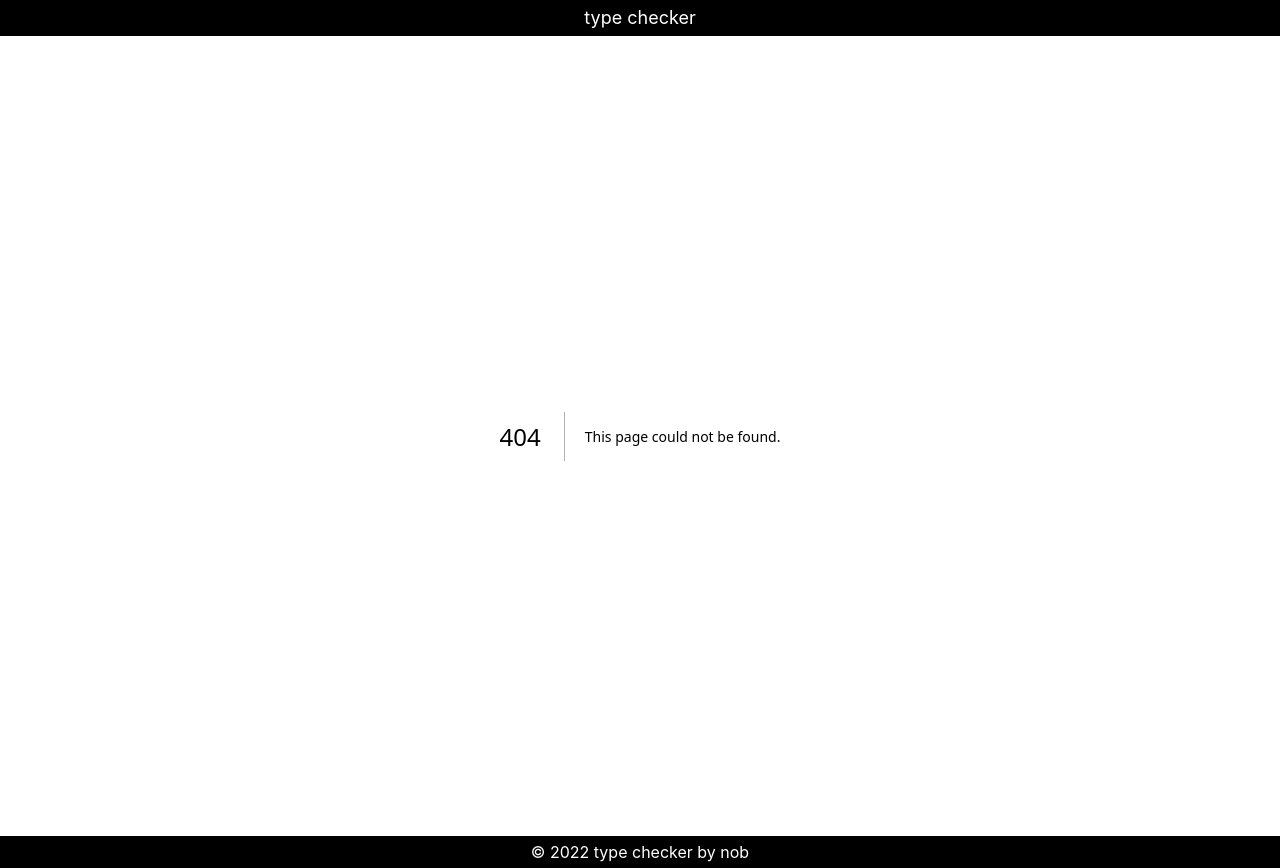
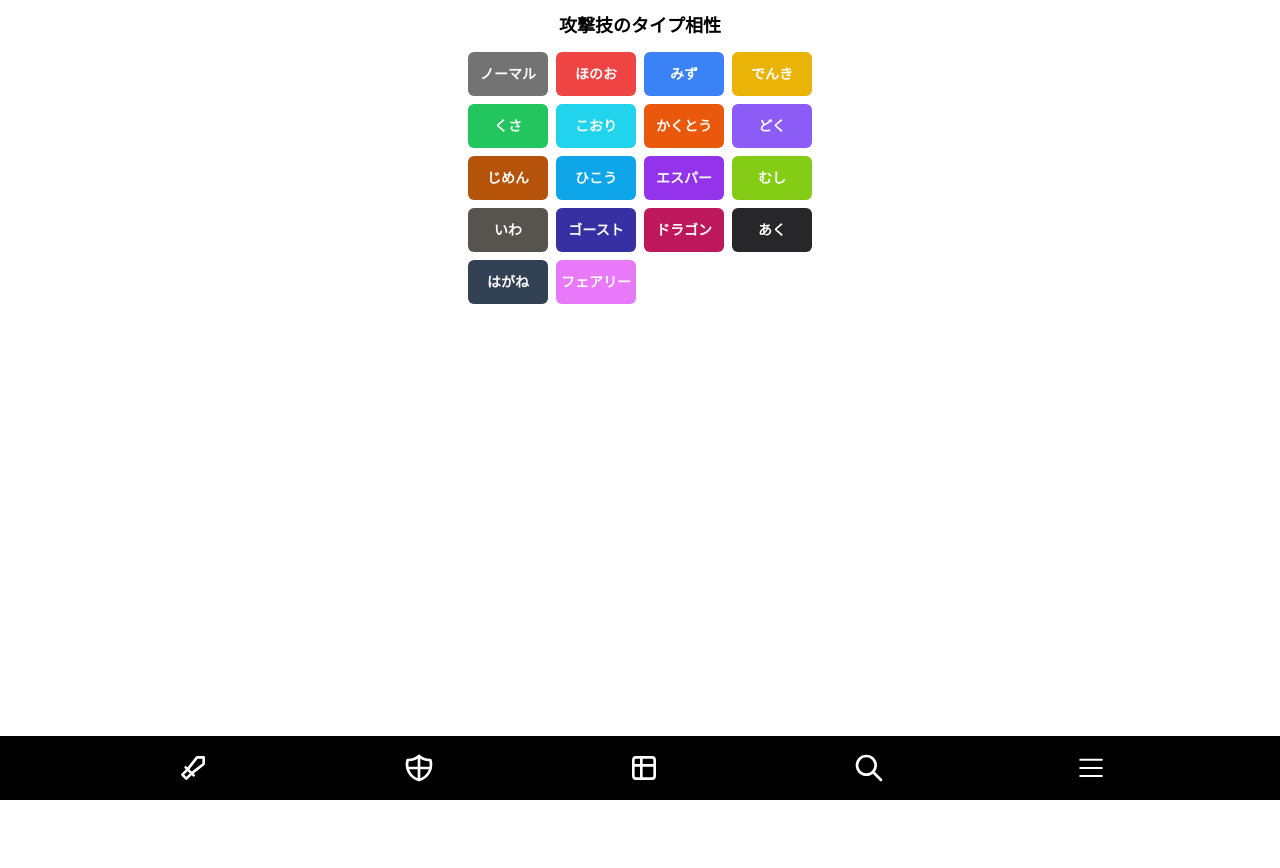
Before and after one commit to nbr41to/pokemon-utils, a Next.js app: page /attack in a window 1280 px wide. Before the commit this address had no page. After the commit the page ends 800 px from the top, so only its background shows below. Built offline with nearby package versions, Linux system fonts and the light colour scheme.

Commit message:
メニューの追加と修正

```diff
--- a/package.json
+++ b/package.json
@@ -22,6 +22,7 @@
     "puppeteer": "^19.3.0",
     "react": "18.2.0",
     "react-dom": "18.2.0",
+    "react-icons": "^4.7.1",
     "typescript": "^4.8.4"
   },
   "devDependencies": {
--- a/pages/_app.tsx
+++ b/pages/_app.tsx
@@ -1,17 +1,56 @@
 import type { AppProps } from 'next/app';
+
+import { useRouter } from 'next/router';
 import 'src/styles/globals.css';
+import { SlMenu } from 'react-icons/sl';
+import { TbSword, TbShieldCheckered, TbTable, TbSearch } from 'react-icons/tb';
 
 const App = ({ Component, pageProps }: AppProps) => {
+  const router = useRouter();
+
   return (
-    <>
-      <h1 className="bg-black py-1 text-center text-lg text-white">
-        type checker
-      </h1>
-      <Component {...pageProps} />
-      <footer className="text- bg-black py-1 text-center text-white">
-        © 2022 type checker by nob
+    <div className="relative">
+      <main className="pb-16">
+        <Component {...pageProps} />
+      </main>
+      <footer className="fixed bottom-0 flex h-16 w-full items-center justify-evenly bg-black text-white">
+        <button
+          type="button"
+          className="h-full px-4"
+          onClick={() => router.push('/attack')}
+        >
+          <TbSword size={32} />
+        </button>
+        <button
+          type="button"
+          className="h-full px-4"
+          onClick={() => router.push('/defense')}
+        >
+          <TbShieldCheckered size={32} />
+        </button>
+        <button
+          type="button"
+          className="h-full px-4"
+          onClick={() => router.push('/compatibility')}
+        >
+          <TbTable size={32} />
+        </button>
+        <button
+          type="button"
+          className="h-full px-4"
+          onClick={() => router.push('/search')}
+        >
+          <TbSearch size={32} />
+        </button>
+        <button
+          type="button"
+          className="h-full px-4"
+          onClick={() => router.push('/')}
+        >
+          <SlMenu size={24} />
+        </button>
       </footer>
-    </>
+    </div>
   );
 };
 
--- /dev/null
+++ b/pages/attack.tsx
@@ -0,0 +1,14 @@
+import type { NextPage } from 'next';
+
+import { AttackTypeChecker } from '@/components/AttackTypeChecker';
+
+const Attack: NextPage = () => {
+  return (
+    <div className="mx-auto max-w-[400px]">
+      <h2 className="py-3 text-center text-lg font-bold">攻撃技のタイプ相性</h2>
+      <AttackTypeChecker />
+    </div>
+  );
+};
+
+export default Attack;
--- /dev/null
+++ b/pages/compatibility.tsx
@@ -0,0 +1,14 @@
+import type { NextPage } from 'next';
+
+import { CompatibilityChecker } from '@/components/CompatibilityChecker';
+
+const Compatibility: NextPage = () => {
+  return (
+    <div className="mx-auto max-w-[400px]">
+      <h2 className="py-3 text-center text-lg font-bold">タイプ相性表</h2>
+      <CompatibilityChecker />
+    </div>
+  );
+};
+
+export default Compatibility;
--- /dev/null
+++ b/pages/defense.tsx
@@ -0,0 +1,16 @@
+import type { NextPage } from 'next';
+
+import { DefenseTypeChecker } from '@/components/DefenseTypeChecker';
+
+const Defense: NextPage = () => {
+  return (
+    <div className="mx-auto max-w-[400px]">
+      <h2 className="py-3 text-center text-lg font-bold">
+        受けポケモンのタイプ相性
+      </h2>
+      <DefenseTypeChecker />
+    </div>
+  );
+};
+
+export default Defense;
--- /dev/null
+++ b/pages/search.tsx
@@ -0,0 +1,14 @@
+import type { NextPage } from 'next';
+
+import { PokemonSearcher } from '@/components/PokemonSearcher';
+
+const Search: NextPage = () => {
+  return (
+    <div className="mx-auto max-w-[400px]">
+      <h2 className="py-3 text-center text-lg font-bold">種族値検索</h2>
+      <PokemonSearcher />
+    </div>
+  );
+};
+
+export default Search;
--- a/src/components/CompatibilityChecker.tsx
+++ b/src/components/CompatibilityChecker.tsx
@@ -20,14 +20,14 @@ export const CompatibilityChecker: FC = () => {
   };
 
   return (
-    <div className="">
+    <div>
       <TypeMultiSelect
         value={selects}
         onSelect={onSelect}
         onSelectAll={() => setSelects([...elementals])}
         onClear={() => setSelects([])}
       />
-      <div className="mt-4 min-h-[372px]">
+      <div className="mx-auto mt-4 min-h-[372px] w-fit">
         <CompatibilityTable selects={selects} />
       </div>
     </div>
--- a/src/components/PokemonSearcher.tsx
+++ b/src/components/PokemonSearcher.tsx
@@ -41,7 +41,7 @@ export const PokemonSearcher: FC = () => {
       <div>
         <label
           htmlFor="toggle-abilities"
-          className="flex cursor-pointer justify-end gap-2 text-xs font-bold"
+          className="flex cursor-pointer justify-end gap-2 py-2 text-xs font-bold"
         >
           <input
             id="toggle-abilities"
--- a/src/components/TypeMultiSelect.tsx
+++ b/src/components/TypeMultiSelect.tsx
@@ -40,7 +40,7 @@ export const TypeMultiSelect: FC<Props> = ({
       {onSelectAll ? (
         <button
           type="button"
-          className="w-20 rounded-full bg-teal-500 px-1 py-4 text-sm font-bold text-white disabled:opacity-50"
+          className="w-20 rounded-full bg-teal-500 text-sm font-bold text-white disabled:opacity-20"
           disabled={value.length === elementals.length}
           onClick={onSelectAll}
         >
@@ -53,7 +53,7 @@ export const TypeMultiSelect: FC<Props> = ({
       {onClear ? (
         <button
           type="button"
-          className="w-20 rounded-full bg-gray-700 px-1 py-4 text-sm font-bold text-white disabled:opacity-50"
+          className="w-20 rounded-full bg-gray-700 text-sm font-bold text-white disabled:opacity-20"
           disabled={!value.length}
           onClick={onClear}
         >
--- a/src/utils.ts
+++ b/src/utils.ts
@@ -334,15 +334,19 @@ export const getResult2TypeDefense = (type1: Elemental, type2: Elemental) => {
   const offset1Half = type1Half.filter((type) => !type2Double.includes(type));
   const offset2Half = type2Half.filter((type) => !type1Double.includes(type));
 
-  const quadruple = type1Double.filter((type) => type2Double.includes(type));
-  const quarter = type1Half.filter((type) => type2Half.includes(type));
+  const none = type1None.concat(type2None);
+  const quadruple = type1Double.filter(
+    (type) => type2Double.includes(type) && !none.includes(type)
+  );
+  const quarter = type1Half.filter(
+    (type) => type2Half.includes(type) && !none.includes(type)
+  );
   const double = offset1Double
     .concat(offset2Double)
-    .filter((type) => !quadruple.includes(type));
+    .filter((type) => !quadruple.includes(type) && !none.includes(type));
   const half = offset1Half
     .concat(offset2Half)
-    .filter((type) => !quarter.includes(type));
-  const none = type1None.concat(type2None);
+    .filter((type) => !quarter.includes(type) && !none.includes(type));
 
   return {
     quadruple,
```
Also changed, not shown: 1 other file (tests, documents, lock files or other folders).
